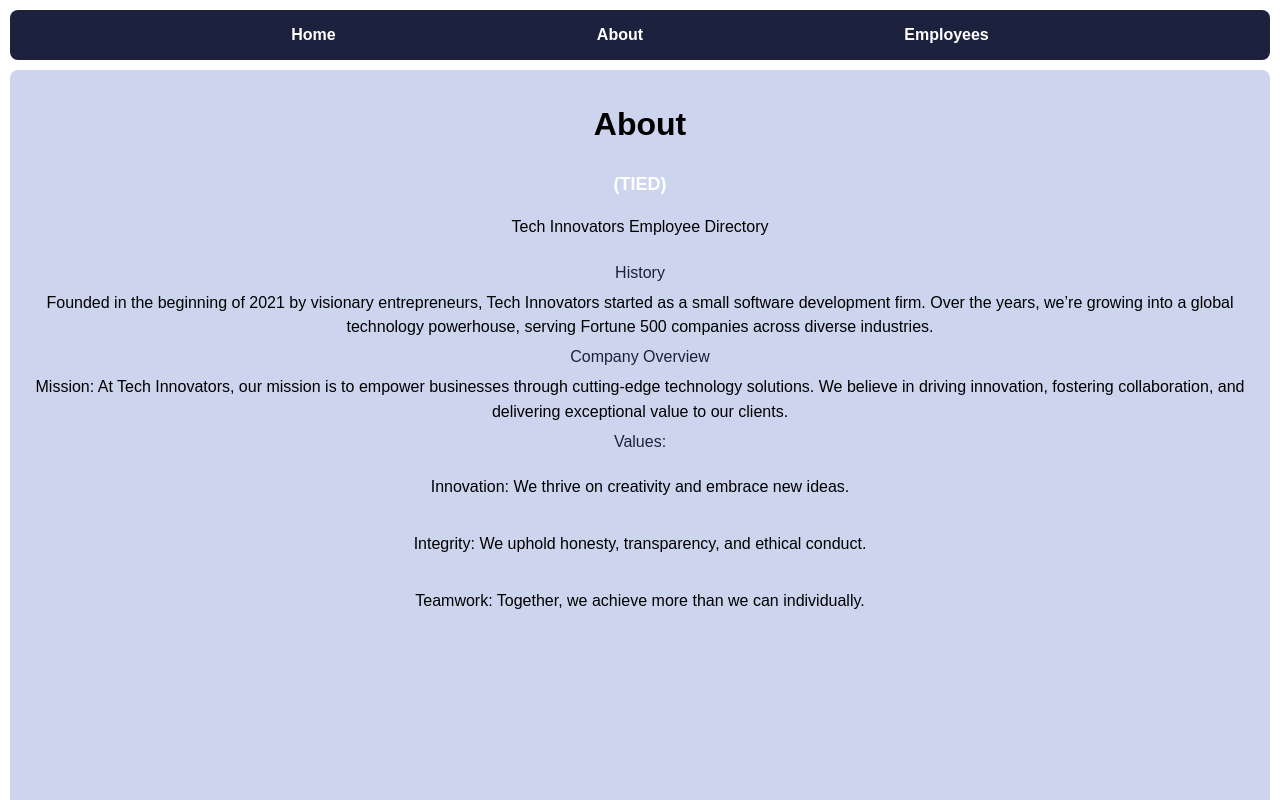
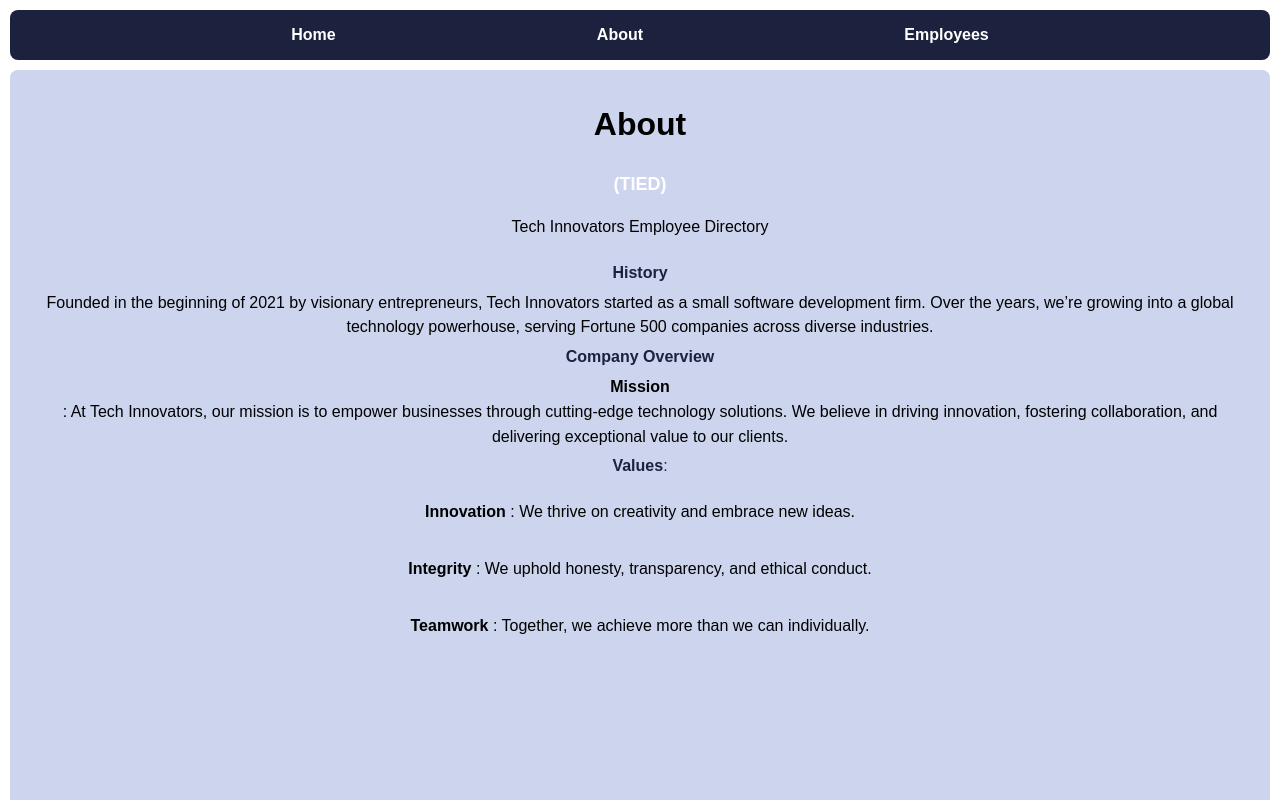
Before and after one commit to dieegoolimaa/emp.directory, a React (Vite) app: page /about in a window 1280 px wide. Shown: the top 800 px of the page. Built offline with nearby package versions, Linux system fonts and the light colour scheme.

Commit message:
Text highligh in about

```diff
--- a/src/component/About.jsx
+++ b/src/component/About.jsx
@@ -8,18 +8,18 @@ function About() {
         <h2>(TIED)</h2>
         <p>Tech Innovators Employee Directory </p>
 
-        <h3>History</h3>
+        <h3> <strong> History </strong> </h3>
         Founded in the beginning of 2021 by visionary entrepreneurs, Tech Innovators started as a small software development firm.
         Over the years, we’re growing into a global technology powerhouse, serving Fortune 500 companies across diverse industries.
 
-        <h3>Company Overview</h3>
-        Mission: At Tech Innovators, our mission is to empower businesses through cutting-edge technology solutions.
+        <h3> <strong> Company Overview </strong> </h3>
+        <strong> Mission </strong>: At Tech Innovators, our mission is to empower businesses through cutting-edge technology solutions.
         We believe in driving innovation, fostering collaboration, and delivering exceptional value to our clients.
 
-        <h3>Values:</h3>
-        <p>Innovation: We thrive on creativity and embrace new ideas.</p>
-        <p>Integrity: We uphold honesty, transparency, and ethical conduct.</p>
-        <p>Teamwork: Together, we achieve more than we can individually.</p>
+        <h3><strong>Values</strong>: </h3>
+        <p><strong> Innovation </strong>: We thrive on creativity and embrace new ideas.</p>
+        <p><strong> Integrity </strong>: We uphold honesty, transparency, and ethical conduct.</p>
+        <p><strong> Teamwork </strong>: Together, we achieve more than we can individually.</p>
       </div>
 
       <div className="container">
```
